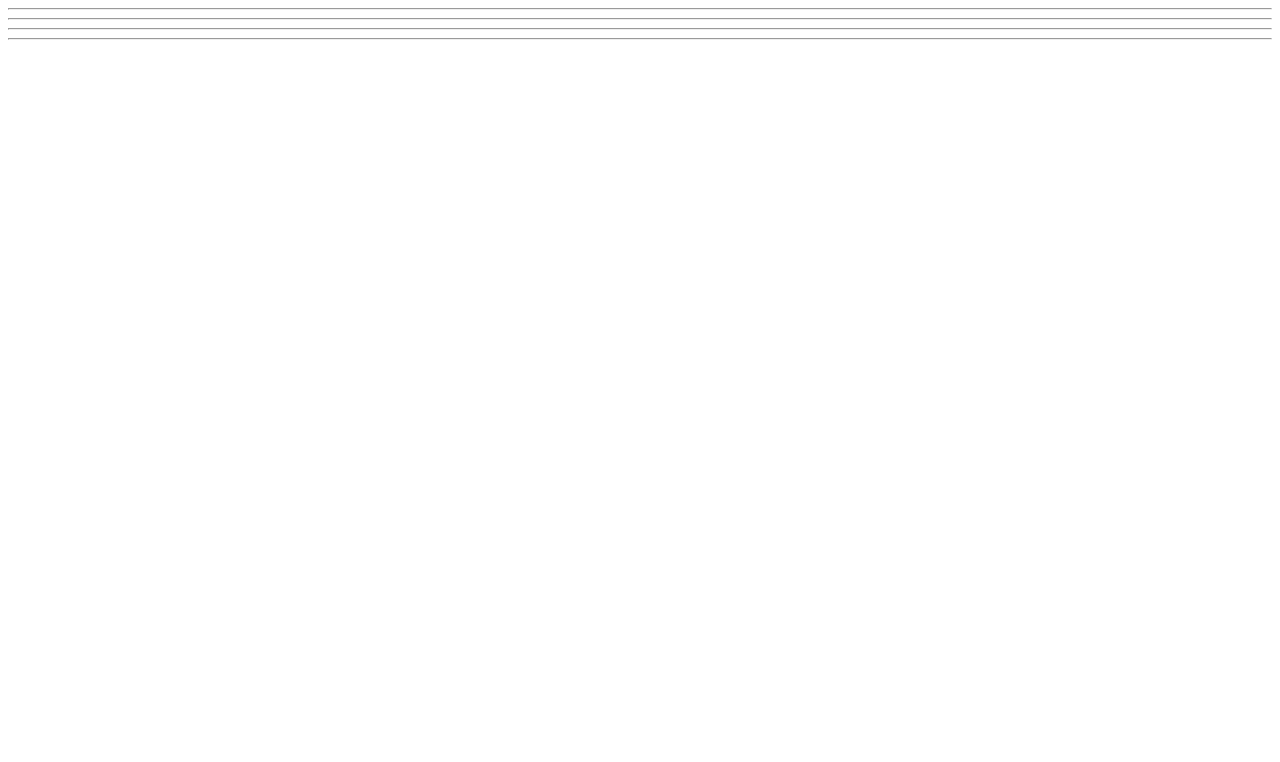
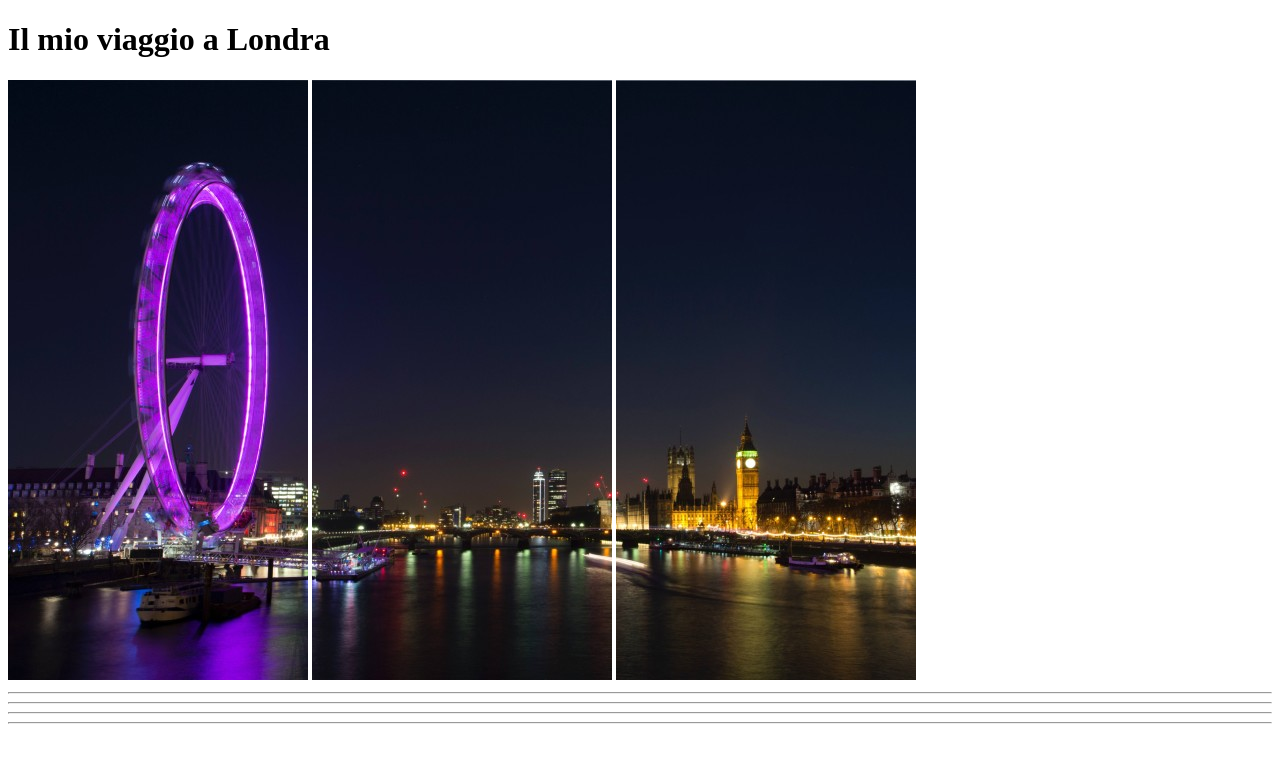
Before and after one commit to Finnedorn/html-london-trip, a plain HTML site: page index.html in a window 1280 px wide. Drawn offline with Linux system fonts and the light colour scheme.

Commit message:
Patch_0.2:created_header

```diff
--- a/index.html
+++ b/index.html
@@ -9,6 +9,10 @@
     <body>
         <!--title and photos-->
         <header>
+            <h1>Il mio viaggio a Londra</h1>
+            <img src="img/pexels-bill-emrich-230794-0.jpg" alt="London_photo_01">
+            <img src="img/pexels-bill-emrich-230794-1.jpg" alt="London_photo_02">
+            <img src="img/pexels-bill-emrich-230794-2.jpg" alt="London_photo_03">
             <hr>
         </header>
         <!--travel details and info-->
```
